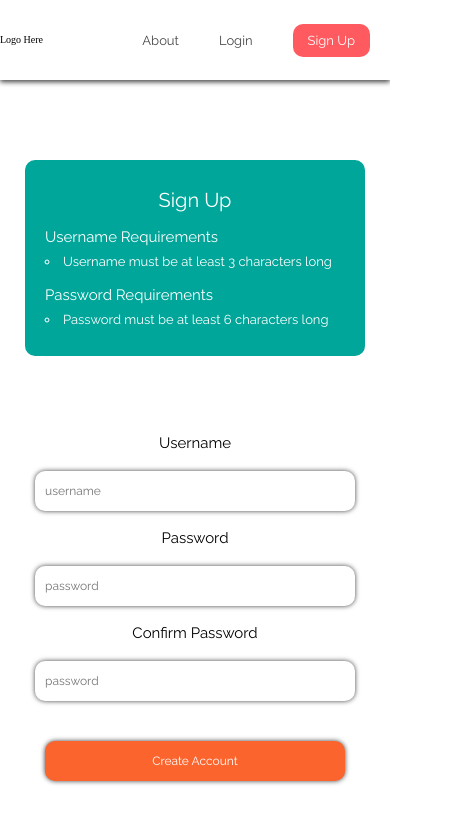
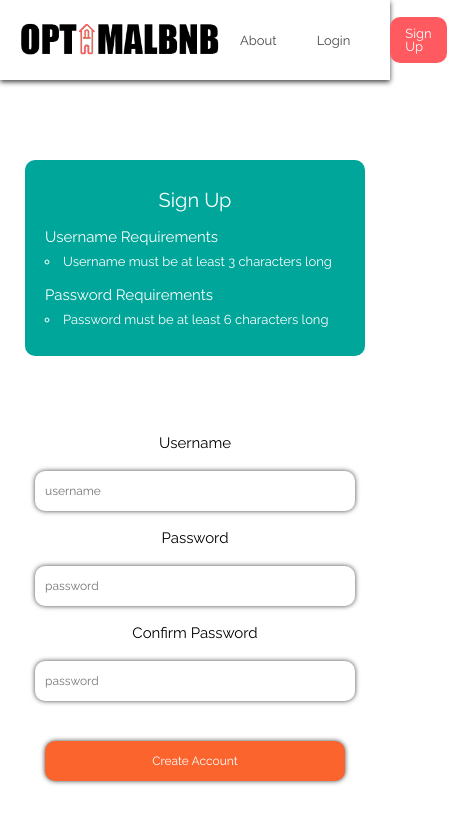
Before and after one commit to Build-Wweek-AirBnB-Optimal-Price-1/Front-End, a React (Create React App) app: page /signup in a window 390 px wide. Shown: the top 824 px of the page, 467 px wide, since content can reach past the window. Built offline with nearby package versions, Linux system fonts and the light colour scheme.

Commit message:
Fixed mobile input fields, added logo, added error visualization

```diff
--- a/src/App.css
+++ b/src/App.css
@@ -11,6 +11,11 @@ a:hover{
     cursor: pointer;
 }
 
+header img{
+    width: 200px;
+    margin-left: 20px;
+}
+
 /* Styles for submit button */
 .submit-button{
     background-color: #FC642D;
--- a/src/components/Header.js
+++ b/src/components/Header.js
@@ -1,6 +1,7 @@
 import React from 'react';
 import styled from 'styled-components';
 import { Link } from 'react-router-dom';
+import Logo from '../assets/logo.png';
 
 const HeaderStruct = styled.header`
     display: flex;
@@ -44,7 +45,7 @@ function Header(){
     }else{
         return(
             <HeaderStruct>
-                <h1>Logo Here</h1>
+                <img src={Logo} alt='Optimal BNB'></img>
                 <Navigation>
                     {/* Link to marketing about page */}
                     <a>About</a>
--- a/src/components/Login.js
+++ b/src/components/Login.js
@@ -1,4 +1,4 @@
-import React from 'react';
+import React, { useState } from 'react';
 import { useForm } from 'react-hook-form';
 import styled from 'styled-components';
 import { loginAction } from '../actions/authActions';
@@ -22,6 +22,7 @@ const Input = styled.input`
     -webkit-box-shadow: 0px 0px 5px 0px rgba(0,0,0,0.75);
     -moz-box-shadow: 0px 0px 5px 0px rgba(0,0,0,0.75);
     box-shadow: 0px 0px 5px 0px rgba(0,0,0,0.75);
+    -webkit-appearance: none;
     margin: 20px auto;
     padding: 0 10px;
     font-size: 1.2rem;
@@ -44,11 +45,12 @@ const Error = styled.p`
 
 function Login(){
     const { register, handleSubmit, errors } = useForm();
+    const [ error, setError ] = useState('');
 
     // Submit data to back-end and reset form
     const onSubmit = (data, e) => {
         e.target.reset();
-        loginAction(data);
+        loginAction(data, setError);
     }
 
     return(
--- a/src/components/SignUp.js
+++ b/src/components/SignUp.js
@@ -1,4 +1,4 @@
-import React, { useRef } from 'react';
+import React, { useRef, useState } from 'react';
 import { useForm } from 'react-hook-form';
 import styled from 'styled-components';
 import { registerAction } from '../actions/authActions';
@@ -23,6 +23,7 @@ const Input = styled.input`
     -webkit-box-shadow: 0px 0px 5px 0px rgba(0,0,0,0.75);
     -moz-box-shadow: 0px 0px 5px 0px rgba(0,0,0,0.75);
     box-shadow: 0px 0px 5px 0px rgba(0,0,0,0.75);
+    -webkit-appearance: none;
     margin: 20px auto;
     padding: 0 10px;
     font-size: 1.2rem;
@@ -45,12 +46,16 @@ const Error = styled.p`
 
 function SignUp(){
     const { register, handleSubmit, errors, watch } = useForm();
+    const [ error, setError ] = useState('');
 
     // Submit data to back-end and reset form
     const onSubmit = (data, e) => {
-        console.log('submitting');
+        data = {
+            username: data[0],
+            password: data[1]
+        };
         e.target.reset();
-        registerAction(data);
+        registerAction(data, setError);
     }
 
     // Watch first password input field to match with second password input field
```
Also changed, not shown: src/assets/logo.png (added).
